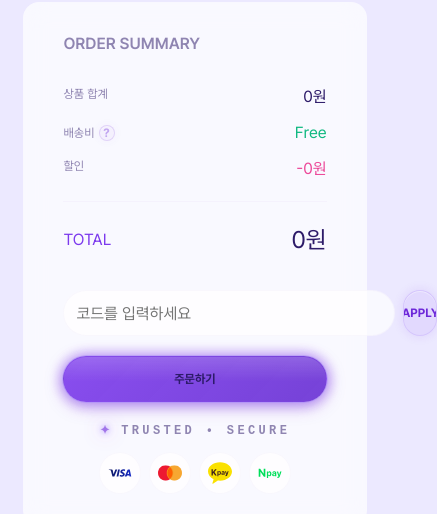
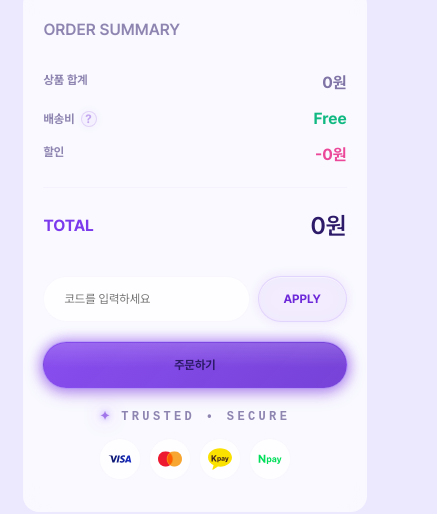
Before and after one commit to ParkJunHyeon1209/PULSE, a React (Vite) app: page /shoppingcart in a window 390 px wide. Shown: the part 1054-1568 px from the top of the page, 437 px wide, since content can reach past the window. Built offline with nearby package versions, Linux system fonts and the light colour scheme; no server answers; a web font is replaced by a local one.

Commit message:
feat: ShoppingCart 레이아웃 개편 및 반응형 적용, BaseTooltip 컴포넌트 추가

```diff
--- a/src/components/common/BaseProductCard.jsx
+++ b/src/components/common/BaseProductCard.jsx
@@ -234,6 +234,7 @@ export default function BaseProductCard({ product, cardMinHeight }) {
           <CardMeta>{product.meta}</CardMeta>
           <CardPrice>{product.price.toLocaleString()}원</CardPrice>
         </CardTextGroup>
+      </CardContent>
 
       <CardAddBtn
         variant="ic-btn"
@@ -245,7 +246,6 @@ export default function BaseProductCard({ product, cardMinHeight }) {
       >
         <PluseIcon />
       </CardAddBtn>
-      </CardContent>
     </CardContainer>
   );
 }
--- /dev/null
+++ b/src/components/common/BaseTooltip.jsx
@@ -0,0 +1,107 @@
+import styled from '@emotion/styled';
+
+const TooltipBox = styled.span`
+  --tooltip-shift-x: 0px;
+  position: absolute;
+  z-index: 98;
+  width: max-content;
+  max-width: ${({ maxWidth }) => maxWidth};
+  padding: ${({ theme }) => `${theme.spacing[3]} ${theme.spacing[4]}`};
+  border-radius: ${({ theme }) => theme.radii.sm};
+  background: ${({ theme }) => theme.colors.modalBg};
+  border: 1px solid ${({ theme }) => theme.colors.modalBorder};
+  box-shadow: ${({ theme }) => theme.dropdown.shadow};
+  backdrop-filter: ${({ theme }) => theme.effects.blurMd};
+  opacity: 0;
+  pointer-events: none;
+  transition:
+    opacity ${({ theme }) => theme.motion.normal},
+    transform ${({ theme }) => theme.motion.normal};
+
+  top: ${({ position, offset }) => (position === 'bottom' ? `calc(100% + ${offset})` : 'auto')};
+  bottom: ${({ position, offset }) => (position === 'bottom' ? 'auto' : `calc(100% + ${offset})`)};
+  left: 50%;
+  transform: ${({ position }) =>
+    position === 'bottom'
+      ? 'translateX(calc(-50% + var(--tooltip-shift-x))) translateY(-6px) scale(0.4)'
+      : 'translateX(calc(-50% + var(--tooltip-shift-x))) translateY(6px) scale(0.4)'};
+  transform-origin: ${({ position }) => (position === 'bottom' ? 'top center' : 'bottom center')};
+
+  @media (max-width: ${({ theme }) => theme.breakpoints.desktop}) {
+    --tooltip-shift-x: ${({ mobileShift }) => mobileShift};
+  }
+
+  &::before {
+    content: '';
+    position: absolute;
+    top: 0;
+    left: 12%;
+    right: 12%;
+    height: 1px;
+    background: ${({ theme }) => theme.colors.dividerStrong};
+  }
+
+  &::after {
+    content: '';
+    position: absolute;
+    top: ${({ position }) => (position === 'bottom' ? 'auto' : '100%')};
+    bottom: ${({ position }) => (position === 'bottom' ? '100%' : 'auto')};
+    left: calc(50% - var(--tooltip-shift-x));
+    width: 10px;
+    height: 10px;
+    background: ${({ theme }) => theme.colors.modalBg};
+    border-bottom: ${({ position, theme }) =>
+      position === 'bottom'
+        ? `2px solid ${theme.colors.modalBorder}`
+        : `1px solid ${theme.colors.modalBorder}`};
+    border-right: ${({ position, theme }) =>
+      position === 'bottom'
+        ? `2px solid ${theme.colors.modalBorder}`
+        : `1px solid ${theme.colors.modalBorder}`};
+    transform: ${({ position }) =>
+      position === 'bottom'
+        ? 'translateX(-50%) translateY(50%) rotate(225deg)'
+        : 'translateX(-50%) translateY(-50%) rotate(45deg)'};
+  }
+
+  > * {
+    display: block;
+    opacity: 0;
+    transform: translateY(6px);
+    transition:
+      opacity 0.24s ease,
+      transform 0.24s ease;
+  }
+
+  > *:nth-of-type(2) {
+    transition-delay: 0.04s;
+  }
+
+  > *:nth-of-type(3) {
+    transition-delay: 0.08s;
+  }
+`;
+
+export default function BaseTooltip({
+  children,
+  className,
+  position = 'top',
+  offset = '10px',
+  maxWidth = 'auto',
+  mobileShift = '0px',
+  ...props
+}) {
+  return (
+    <TooltipBox
+      role="tooltip"
+      className={className}
+      position={position}
+      offset={offset}
+      maxWidth={maxWidth}
+      mobileShift={mobileShift}
+      {...props}
+    >
+      {children}
+    </TooltipBox>
+  );
+}
--- a/src/components/common/CardParts.jsx
+++ b/src/components/common/CardParts.jsx
@@ -56,6 +56,10 @@ export const CardBadge = styled(BaseBtn)`
 
 /* 장바구니 추가 버튼 */
 export const CardAddBtn = styled(BaseBtn)`
+  position: absolute;
+  bottom: ${({ theme }) => theme.spacing[6]};
+  right: ${({ theme }) => theme.spacing[6]};
+  z-index: 3;
   color: ${({ theme }) => theme.colors.primary};
 
   &:hover {
--- a/src/pages/ShoppingCart/ShoppingCart.jsx
+++ b/src/pages/ShoppingCart/ShoppingCart.jsx
@@ -28,22 +28,44 @@ const CurrentRoute = styled.div`
 `;
 
 const MainWrap = styled.div`
-  display: flex;
+  display: grid;
+  grid-template-columns: 1fr minmax(300px, 400px);
+  grid-template-rows: auto auto;
+  grid-template-areas:
+    'left summary'
+    'recommend summary';
   gap: ${({ theme }) => theme.spacing[6]};
 
   @media (max-width: ${({ theme }) => theme.breakpoints.desktop}) {
-    flex-direction: column;
+    grid-template-columns: 1fr;
+    grid-template-areas:
+      'left'
+      'summary'
+      'recommend';
   }
 `;
 
 const MainLeft = styled.div`
+  grid-area: left;
+  min-width: 0;
   display: flex;
   flex-direction: column;
   gap: ${({ theme }) => theme.spacing[6]};
 `;
 
+const SummaryWrap = styled.div`
+  grid-area: summary;
+  min-width: 0;
+`;
+
+const RecommendWrap = styled.div`
+  grid-area: recommend;
+  min-width: 0;
+`;
+
 const CartList = styled.div`
   display: flex;
+  margin-bottom: ${({ theme }) => theme.spacing[10]};
   justify-content: ${({ isEmpty }) => (isEmpty ? 'center' : 'flex-start')};
   align-items: ${({ isEmpty }) => (isEmpty ? 'center' : 'stretch')};
   border: 1px solid ${({ theme }) => theme.tones.violet.hoverColor + '08'};
@@ -78,9 +100,13 @@ export default function ShoppingCart() {
               <NoItem />
             )}
           </CartList>
+        </MainLeft>
+        <SummaryWrap>
+          <Summary />
+        </SummaryWrap>
+        <RecommendWrap>
           <Recommend />
-        </MainLeft>
-        <Summary />
+        </RecommendWrap>
       </MainWrap>
       {/* tag가 best인 제품만 추천 */}
     </ShoppingCartWrap>
--- a/src/pages/ShoppingCart/components/ListContent.jsx
+++ b/src/pages/ShoppingCart/components/ListContent.jsx
@@ -2,30 +2,14 @@ import React from 'react';
 import useCartStore from '../../../store/useCartStore';
 import styled from '@emotion/styled';
 import { DelIcon, MinusIcon, QtyPlusIcon } from '../../../assets/icons/BtnIcon';
+import BaseBtn from '../../../components/common/BaseBtn';
+import { CATEGORY_TONE } from '../../../utils/toneMap';
 
 const List = styled.ul``;
 
-// const CategoryBadge = styled.p`
-//   background-color: ${({ $category, theme }) => {
-//     switch ($category) {
-//       case 'HEADSET':
-//         return theme.status.info;
-//       case 'GEAR':
-//         return theme.status.limited;
-//       case 'CONSOLE':
-//         return theme.status.goldSoft;
-//       case 'DROPS':
-//         return theme.colors.primary;
-//       default:
-//         return theme.colors.border;
-//     }
-//   }};
-// `;
-
 const ListItem = styled.li`
-  padding: ${({ theme }) => theme.spacing[3]} ${({ theme }) => theme.spacing[6]};
+  padding: ${({ theme }) => theme.spacing[4]} ${({ theme }) => theme.spacing[6]};
   display: flex;
-  justify-content: space-between;
   background-color: ${(props) =>
     props.$isSelected ? props.theme.colors.primary + '09' : 'inherit'};
   border-left: ${(props) =>
@@ -35,88 +19,186 @@ const ListItem = styled.li`
   }
 
   > .content-info {
+    flex: 1;
     display: flex;
     gap: ${({ theme }) => theme.spacing[6]};
     align-items: center;
-    > .main-content {
-      display: flex;
-      gap: ${({ theme }) => theme.spacing[5]};
+    transition: gap 0.3s ease;
+    @media (max-width: ${({ theme }) => theme.breakpoints.mobile}) {
+      gap: ${({ theme }) => theme.spacing[3]};
+    }
     > img {
       width: ${({ theme }) => theme.spacing[24]};
-      }
-      > .primary-info > p.category-badge {
-        width: 70%;
-        padding: ${({ theme }) => theme.spacing[1]} ${({ theme }) => theme.spacing[2]};
-        text-align: center;
-        color: ${({ theme }) => theme.colors.textSecondary};
-        font-size: ${({ theme }) => theme.fontSize.xxxs};
-        margin-bottom: ${({ theme }) => theme.spacing[3]};
-        border: 1px solid ${({ theme }) => theme.colors.border};
-        border-radius: ${({ theme }) => theme.radii.pill};
-      }
-      > .primary-info > p:nth-of-type(2) {
-        color: ${({ theme }) => theme.colors.textSecondary};
-        font-size: ${({ theme }) => theme.fontSize.xxxs};
-        margin-bottom: ${({ theme }) => theme.spacing[3]};
-      }
-      > .primary-info > p:last-of-type {
-        color: ${({ theme }) => theme.colors.primary};
-        font-size: ${({ theme }) => theme.fontSize.xs};
-        font-family: ${({ theme }) => theme.fontFamily.mono};
-        font-weight: 600;
-      }
-      .item-title {
-        font-size: ${({ theme }) => theme.fontSize.xs};
-        font-weight: bold;
-        margin-bottom: ${({ theme }) => theme.spacing[1]};
+      height: 120px;
+      object-fit: cover;
+      border-radius: ${({ theme }) => theme.radii.sm};
+      flex-shrink: 0;
+      transition:
+        width 0.3s ease,
+        height 0.3s ease,
+        margin-right 0.3s ease;
+      @media (max-width: ${({ theme }) => theme.breakpoints.mobile}) {
+        width: 64px;
+        height: 80px;
+        margin-right: ${({ theme }) => theme.spacing[1]};
       }
     }
-  }
-  .control-item {
-    height: auto;
+    > .primary-info {
+      flex: 1;
       display: flex;
       flex-direction: column;
+      gap: ${({ theme }) => theme.spacing[2]};
+      min-width: 0;
+    }
+    > .primary-info > .top-row {
+      display: flex;
+      align-items: center;
       justify-content: space-between;
-    align-items: center;
-    > button {
+      /* > .del-btn {
         width: ${({ theme }) => theme.spacing[8]};
         height: ${({ theme }) => theme.spacing[8]};
         border-radius: ${({ theme }) => theme.radii.full};
         padding: ${({ theme }) => theme.spacing[2]};
-      align-self: flex-end;
+        flex-shrink: 0;
         > svg {
           color: ${({ theme }) => theme.colors.textSecondary};
         }
-    }
-    > button:hover {
+        &:hover {
           background-color: ${({ theme }) => theme.colors.accent + '1a'};
+          > svg {
             color: ${({ theme }) => theme.colors.accent};
           }
-    > button:hover > svg {
-      color: ${({ theme }) => theme.colors.accent};
+        }
+      } */
+    }
+    > .primary-info > .title-group {
+      > .item-title {
+        font-size: ${({ theme }) => theme.fontSize.xs};
+        font-weight: bold;
+        margin-bottom: ${({ theme }) => theme.spacing[1]};
+        transition: font-size 0.3s ease;
+        @media (max-width: ${({ theme }) => theme.breakpoints.mobile}) {
+          font-size: ${({ theme }) => theme.fontSize.xxs};
+        }
+      }
+      > p {
+        color: ${({ theme }) => theme.colors.textSecondary};
+        font-size: ${({ theme }) => theme.fontSize.xxxs};
+        font-weight: 700;
+      }
+    }
+    > .primary-info > .bottom-row {
+      display: flex;
+      align-items: center;
+      justify-content: space-between;
+      margin-top: auto;
+      > p {
+        color: ${({ theme }) => theme.colors.primary};
+        font-size: ${({ theme }) => theme.fontSize.xs};
+        font-family: ${({ theme }) => theme.fontFamily.mono};
+
+        font-weight: 600;
       }
       > .qty {
-      padding: ${({ theme }) => theme.spacing[2]} ${({ theme }) => theme.spacing[3]};
         display: flex;
-      gap: ${({ theme }) => theme.spacing[5]};
+        align-items: center;
+        gap: ${({ theme }) => theme.spacing[2]};
+        font-size: ${({ theme }) => theme.fontSize.xxs};
+        transition: gap 0.3s ease;
+        @media (max-width: ${({ theme }) => theme.breakpoints.mobile}) {
+          gap: ${({ theme }) => theme.spacing[1]};
+        }
+
         background-color: ${({ theme }) => theme.colors.cardBg};
         border: 1px solid ${({ theme }) => theme.colors.border};
         border-radius: ${({ theme }) => theme.radii.pill};
+        overflow: hidden;
+
         > button {
-        padding: ${({ theme }) => theme.spacing[1]} ${({ theme }) => theme.spacing[2]};
+          height: 36px;
+          display: flex;
+          align-items: center;
+          padding: ${({ theme }) => theme.spacing[2]};
+          transition:
+            background 0.2s ease,
+            transform 0.15s ease,
+            height 0.3s ease,
+            padding 0.3s ease;
+          @media (max-width: ${({ theme }) => theme.breakpoints.mobile}) {
+            height: 28px;
+            padding: ${({ theme }) => theme.spacing[1]};
+          }
           > svg {
             color: ${({ theme }) => theme.colors.textSecondary};
+            transition:
+              color 0.2s ease,
+              transform 0.15s ease;
           }
         }
-      > button:hover > svg {
+        > button:first-of-type {
+          border-radius: ${({ theme }) => theme.radii.pill} 0 0 ${({ theme }) => theme.radii.pill};
+          padding-left: ${({ theme }) => theme.spacing[3]};
+          @media (max-width: ${({ theme }) => theme.breakpoints.mobile}) {
+            padding-left: ${({ theme }) => theme.spacing[2]};
+          }
+        }
+        > button:last-of-type {
+          border-radius: 0 ${({ theme }) => theme.radii.pill} ${({ theme }) => theme.radii.pill} 0;
+          padding-right: ${({ theme }) => theme.spacing[3]};
+          @media (max-width: ${({ theme }) => theme.breakpoints.mobile}) {
+            padding-right: ${({ theme }) => theme.spacing[2]};
+          }
+        }
+        > button:hover {
+          background: ${({ theme }) => theme.colors.primary + '15'};
+          > svg {
             color: ${({ theme }) => theme.colors.primary};
           }
+        }
+        > button:active > svg {
+          transform: scale(0.88);
+        }
         > span {
-        min-width: 20px;
+          min-width: 18px;
           text-align: center;
           font-variant-numeric: tabular-nums;
+          transition: font-size 0.3s ease;
+          @media (max-width: ${({ theme }) => theme.breakpoints.mobile}) {
+            font-size: ${({ theme }) => theme.fontSize.xxxs};
           }
         }
+      }
+    }
+  }
+`;
+
+const CloseBtn = styled(BaseBtn)`
+  && {
+    background: transparent;
+    box-shadow: none;
+    border-color: transparent;
+    color: ${({ theme }) => theme.iconBtn.wish.color};
+  }
+  transition:
+    background ${({ theme }) => theme.motion.normal},
+    border-color ${({ theme }) => theme.motion.normal},
+    box-shadow ${({ theme }) => theme.motion.normal},
+    color ${({ theme }) => theme.motion.normal};
+
+  &:hover:not(:disabled) {
+    transform: none;
+    background: ${({ theme }) => theme.iconBtn.wish.hoverBg};
+    border-color: ${({ theme }) => theme.iconBtn.wish.hoverBorder};
+    box-shadow: 0 0 10px ${({ theme }) => theme.iconBtn.wish.hoverColor + 'cc'};
+    color: ${({ theme }) => theme.iconBtn.wish.hoverColor};
+  }
+  &:active:not(:disabled) {
+    transform: scale(0.93);
+  }
+`;
+const CategoryBadge = styled(BaseBtn)`
+  @media (max-width: ${({ theme }) => theme.breakpoints.mobile}) {
+    font-size: 10px;
   }
 `;
 
@@ -124,8 +206,8 @@ const GradientCheckbox = styled.input`
   flex-shrink: 0;
   appearance: none;
   position: relative;
-  width: clamp(12px, 1.5vw, 18px);
-  height: clamp(12px, 1.5vw, 18px);
+  width: 16px;
+  height: 16px;
   border: 1px solid ${({ theme }) => theme.checkbox.border};
   border-radius: 4px;
   cursor: pointer;
@@ -167,24 +249,40 @@ export default function ListContent() {
               checked={item.checked}
               onChange={() => onChange(item.id)}
             />
-            <div className="main-content">
             <img src={item.image} alt={item.title} />
             <div className="primary-info">
-                <p className="category-badge">{item.type}</p>
+              <div className="top-row">
+                <CategoryBadge
+                  variant="badge"
+                  tone={CATEGORY_TONE[item.category] ?? 'col'}
+                  icon={false}
+                  height="auto"
+                  flex="0 0 auto"
+                  padding="6px 12px"
+                >
+                  {item.type}
+                </CategoryBadge>
+                {/* <button className="del-btn" onClick={() => removeCart(item.id)}>
+                  <DelIcon />
+                </button> */}
+
+                <CloseBtn
+                  variant="ic-btn"
+                  onClick={() => removeCart(item.id)}
+                  icon={false}
+                  flex="0"
+                  size="28px"
+                  aria-label="닫기"
+                >
+                  <DelIcon size={14} />
+                </CloseBtn>
+              </div>
+              <div className="title-group">
                 <h3 className="item-title">{item.title}</h3>
-                {item.meta ? <p>{item.meta}</p> : <span />}
+                {item.meta ? <p>{item.meta}</p> : null}
+              </div>
+              <div className="bottom-row">
                 <p>{(item.price * item.quantity).toLocaleString()}원</p>
-              </div>
-            </div>
-          </div>
-          <div className="control-item">
-            <button
-              onClick={() => {
-                removeCart(item.id);
-              }}
-            >
-              <DelIcon />
-            </button>
                 <div className="qty">
                   <button onClick={() => decreaseQuantity(item)}>
                     <MinusIcon />
@@ -195,6 +293,8 @@ export default function ListContent() {
                   </button>
                 </div>
               </div>
+            </div>
+          </div>
         </ListItem>
       ))}
     </List>
--- a/src/pages/ShoppingCart/components/ListControl.jsx
+++ b/src/pages/ShoppingCart/components/ListControl.jsx
@@ -43,8 +43,8 @@ const ListControlWrap = styled.div`
 const GradientCheckbox = styled.input`
   appearance: none;
   position: relative;
-  width: clamp(12px, 1.5vw, 18px);
-  height: clamp(12px, 1.5vw, 18px);
+  width: 16px;
+  height: 16px;
   border: 1px solid ${({ theme }) => theme.checkbox.border};
   border-radius: 4px;
   cursor: pointer;
--- a/src/pages/ShoppingCart/components/Recommend.jsx
+++ b/src/pages/ShoppingCart/components/Recommend.jsx
@@ -7,9 +7,11 @@ import { getAllProducts } from '../../../data/categoryProductsApi';
 const RecommendWrap = styled.div`
   ul {
     display: flex;
+    flex-wrap: wrap;
     gap: ${({ theme }) => theme.spacing[3]};
     > li {
       flex: 1;
+      min-width: 200px;
     }
     > li > article {
       min-height: 280px;
--- a/src/pages/ShoppingCart/components/Summary.jsx
+++ b/src/pages/ShoppingCart/components/Summary.jsx
@@ -1,8 +1,9 @@
 import styled from '@emotion/styled';
-import React, { useState } from 'react';
+import React from 'react';
 import useCartStore from '../../../store/useCartStore';
 import BaseBtn from '../../../components/common/BaseBtn';
 import BaseSection from '../../../components/common/BaseSection';
+import BaseTooltip from '../../../components/common/BaseTooltip';
 import {
   VisaIcon,
   MasterCardIcon,
@@ -11,8 +12,8 @@ import {
 } from '../../../assets/icons/BtnIcon';
 
 const SummaryWrap = styled.div`
-  padding: ${({ theme }) => theme.spacing[8]} ${({ theme }) => theme.spacing[10]};
-  ${({ theme }) => theme.spacing[8]};
+  padding: ${({ theme }) => theme.spacing[8]}
+    clamp(${({ theme }) => theme.spacing[5]}, 4vw, ${({ theme }) => theme.spacing[10]});
   max-height: max-content;
   position: sticky;
   top: 120px;
@@ -44,19 +45,35 @@ const SummaryWrap = styled.div`
       justify-content: space-between;
       margin-top: ${({ theme }) => theme.spacing[3]};
       font-size: ${({ theme }) => theme.fontSize.xxxs};
+      font-weight: 700;
+      > span.miniPrice {
+        opacity: 0.6;
+      }
       > span.shipping {
         display: flex;
         align-items: center;
-        gap: ${({ theme }) => theme.spacing[1]};
+        gap: ${({ theme }) => `calc(${theme.spacing[1]} + 2px)`};
         position: relative;
         font-size: ${({ theme }) => theme.fontSize.xxxs};
         color: ${({ theme }) => theme.colors.textSecondary};
-      }
-      .shipping-fee-info {
-        white-space: nowrap;
-        position: absolute;
-        top: 70%;
-        left: 0;
+
+        .shipping-trigger {
+          position: relative;
+          display: inline-flex;
+
+          &:hover .shipping-tooltip,
+          &:focus-within .shipping-tooltip {
+            opacity: 1;
+            transform: translateX(calc(-50% + var(--tooltip-shift-x, 0px))) translateY(0) scale(1);
+            pointer-events: auto;
+          }
+
+          &:hover .shipping-tooltip > *,
+          &:focus-within .shipping-tooltip > * {
+            opacity: 1;
+            transform: translateY(0);
+          }
+        }
       }
       > span {
         color: ${({ theme }) => theme.colors.text};
@@ -84,6 +101,7 @@ const SummaryWrap = styled.div`
       margin-bottom: ${({ theme }) => theme.spacing[8]};
       > span {
         font-size: ${({ theme }) => theme.fontSize.sm};
+        font-weight: 600;
       }
     }
   }
@@ -94,10 +112,25 @@ const SummaryWrap = styled.div`
     margin-bottom: ${({ theme }) => theme.spacing[5]};
     > input {
       flex: 3;
-      padding: ${({ theme }) => theme.spacing[2]} ${({ theme }) => theme.spacing[3]};
+      min-width: 0;
+      padding: ${({ theme }) => theme.spacing[2]} ${({ theme }) => theme.spacing[5]};
       border: 1px solid ${({ theme }) => theme.tones.violet.hoverColor + '07'};
       border-radius: ${({ theme }) => theme.radii.pill};
       background-color: ${({ theme }) => theme.colors.cardBg};
+      font-size: ${({ theme }) => theme.fontSize.xxs};
+      transition: font-size 0.3s ease;
+
+      &::placeholder {
+        font-size: ${({ theme }) => theme.fontSize.xxs};
+        transition: font-size 0.3s ease;
+      }
+
+      @media (max-width: ${({ theme }) => theme.breakpoints.mobile}) {
+        font-size: ${({ theme }) => theme.fontSize.xxxs};
+        &::placeholder {
+          font-size: ${({ theme }) => theme.fontSize.xxxs};
+        }
+      }
     }
     > .coupon-btn {
       flex: 1;
@@ -130,39 +163,29 @@ const SummaryWrap = styled.div`
     }
   }
 `;
-
 export default function Summary() {
   const totalPrice = useCartStore((state) => state.getTotalPrice);
   const SHIPPING_FEE = 5000;
-  const [isHover, setIshover] = useState(false);
 
   return (
     <SummaryWrap>
       <div className="price">
         <h3>ORDER SUMMARY</h3>
         <p>
-          상품 합계 <span>{totalPrice() ? totalPrice().toLocaleString() : 0}원</span>
+          상품 합계{' '}
+          <span className="miniPrice">{totalPrice() ? totalPrice().toLocaleString() : 0}원</span>
         </p>
         <p>
           <span className="shipping">
             배송비{' '}
-            <BaseBtn
-              variant="ic-btn"
-              size={'16px'}
-              padding={'4px'}
-              className="shipping-info"
-              onMouseEnter={() => {
-                setIshover(true);
-              }}
-              onMouseLeave={() => {
-                setIshover(false);
-              }}
-            >
-              ?
-            </BaseBtn>
-            {isHover ? (
-              <span className="shipping-fee-info">배송비 정보: 5만원 이상 결제 시 배송비 무료</span>
-            ) : null}
+            <span className="shipping-trigger">
+              <BaseBtn variant="ic-btn" size={'16px'} padding={'4px'} className="shipping-info">
+                ?
+              </BaseBtn>
+              <BaseTooltip className="shipping-tooltip" position="bottom" mobileShift="48px">
+                <span>배송비 정보: 5만원 이상 결제 시 배송비 무료</span>
+              </BaseTooltip>
+            </span>
           </span>
           <span className="free">
             {totalPrice() && totalPrice() < 50000 ? `${SHIPPING_FEE.toLocaleString()}원` : 'Free'}
--- a/src/styles/theme.js
+++ b/src/styles/theme.js
@@ -509,6 +509,7 @@ export const darkTheme = {
     hot: { bg: 'rgba(97, 0, 48, 0.18)', border: 'rgba(236,72,153,.38)', color: '#ff008c' },
     best: { bg: 'rgba(59, 43, 0, 0.13)', border: 'rgba(251,191,36,.3)', color: '#ffb700' },
     new: { bg: 'rgba(0, 41, 26, 0.12)', border: 'rgba(52,211,153,.3)', color: '#00ff99' },
+    info: { bg: 'rgba(0, 68, 153, 0.2)', border: 'rgba(56,189,248,.38)', color: '#38bdf8' },
   },
   cart: {
     ...baseTokens.cart,
@@ -776,6 +777,7 @@ export const lightTheme = {
     hot: { bg: 'rgba(236,72,153,.12)', border: 'rgba(236,72,153,.25)', color: '#be185d' },
     best: { bg: 'rgba(251,191,36,.12)', border: 'rgba(251,191,36,.25)', color: '#92400e' },
     new: { bg: 'rgba(52,211,153,.10)', border: 'rgba(52,211,153,.22)', color: '#065f46' },
+    info: { bg: 'rgba(56,189,248,.10)', border: 'rgba(56,189,248,.25)', color: '#0369a1' },
   },
   cart: {
     ...baseTokens.cart,
```
Also changed, not shown: src/utils/toneMap.js (+8 -0 lines). Lines whose indentation alone changed are shown as unchanged.
